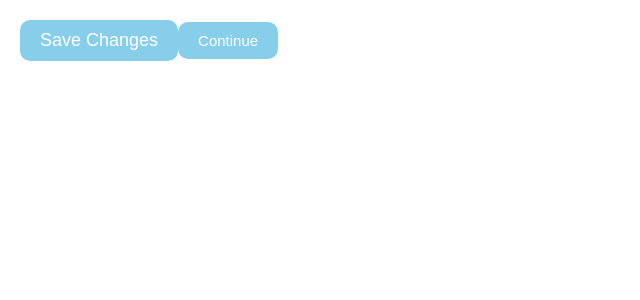
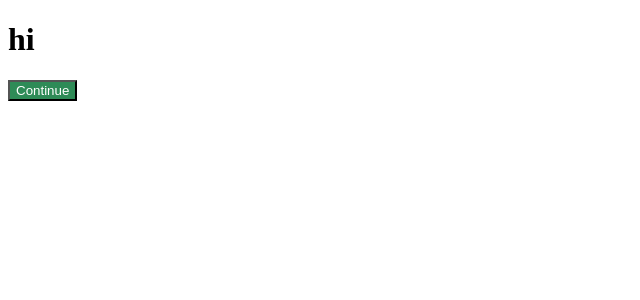
Before and after one commit to MODIFYC/reactPractice, a React (Create React App) app: page / in a window 1280 px wide. Shown: the top 300 px of the page, without its empty margins (0-640 px from the left). Built offline with nearby package versions, Linux system fonts and the light colour scheme.

Commit message:
practice

```diff
--- /dev/null
+++ b/src/App.js
@@ -0,0 +1,13 @@
+import Button from "./Button";
+import styles from "./App.modules.css";
+
+function App() {
+    return (
+    <div>
+        <h1 className={styles.title}>hi</h1>
+        <Button text={"Continue"} />
+    </div>
+    )
+}
+
+export default App;
--- /dev/null
+++ b/src/App.modules.css
@@ -0,0 +1,4 @@
+.title{
+    font-family:Arial, Helvetica, sans-serif;
+    font-size: 20px;
+}
--- /dev/null
+++ b/src/Button.js
@@ -0,0 +1,12 @@
+import PropTypes from "prop-types";
+import styles from "./Button.module.css";
+
+function Button({text}){
+    return <button className={styles.btn}> {text} </button>
+}
+
+Button.propTypes = {
+    text: PropTypes.string.isRequired,
+}
+
+export default Button;
--- /dev/null
+++ b/src/Button.module.css
@@ -0,0 +1,4 @@
+.btn{
+  color: white;
+  background-color: seagreen;
+}
--- a/src/index.css
+++ /dev/null
@@ -1,50 +0,0 @@
-body {
-    font: 14px "Century Gothic", Futura, sans-serif;
-    margin: 20px;
-  }
-
-  ol, ul {
-    padding-left: 30px;
-  }
-
-  .board-row:after {
-    clear: both;
-    content: "";
-    display: table;
-  }
-
-  .status {
-    margin-bottom: 10px;
-  }
-
-  .square {
-    background: #fff;
-    border: 1px solid #999;
-    float: left;
-    font-size: 24px;
-    font-weight: bold;
-    line-height: 34px;
-    height: 34px;
-    margin-right: -1px;
-    margin-top: -1px;
-    padding: 0;
-    text-align: center;
-    width: 34px;
-  }
-
-  .square:focus {
-    outline: none;
-  }
-
-  .kbd-navigation .square:focus {
-    background: #ddd;
-  }
-
-  .game {
-    display: flex;
-    flex-direction: row;
-  }
-
-  .game-info {
-    margin-left: 20px;
-  }
--- a/src/index.jsx
+++ b/src/index.jsx
@@ -1,39 +1,5 @@
 import React from 'react';
 import ReactDOM from 'react-dom';
-import './index.css';
-import PropTypes from 'prop-types';
+import App from "./App";
 
-function Btn({text, fontSize = 15}){  // == Btn(props)
-    return (
-        <button
-        style={{
-            backgroundColor: "skyblue",
-            color: "white",
-            padding: "10px 20px",
-            border: 0,
-            borderRadius: 10,
-            fontSize,
-        }}>
-            {text} {/* == props.text */}
-        </button>
-    )
-}
-
-// 입력값 정의: propTypes
-//npm install --save prop-types
-Btn.propTypes = {
-    text: PropTypes.string.isRequired,  //isRequired: 필수값
-    fontSize: PropTypes.number,
-}
-
-function App() {
-    return (
-    <div>
-        <Btn text="Save Changes" fontSize={18} />
-        <Btn text="Continue" />
-    </div>
-    )
-}
-
-// export default App;
 ReactDOM.render(<App />, document.getElementById("root"));
```
Also changed, not shown: 1 other file (tests, documents, lock files or other folders).
